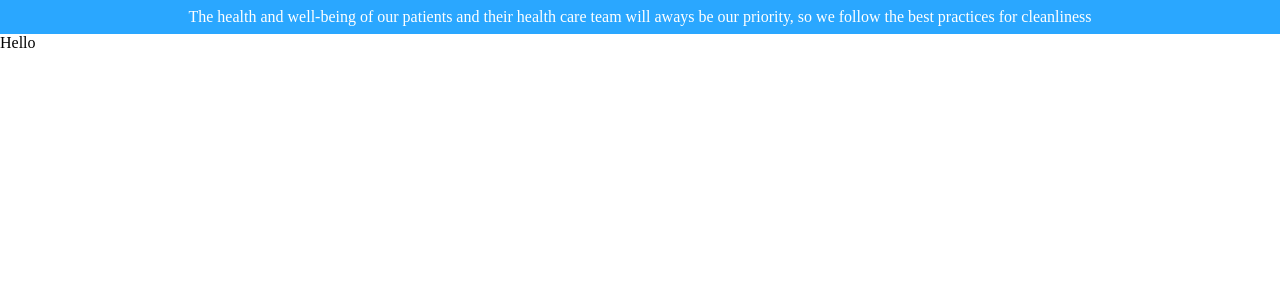
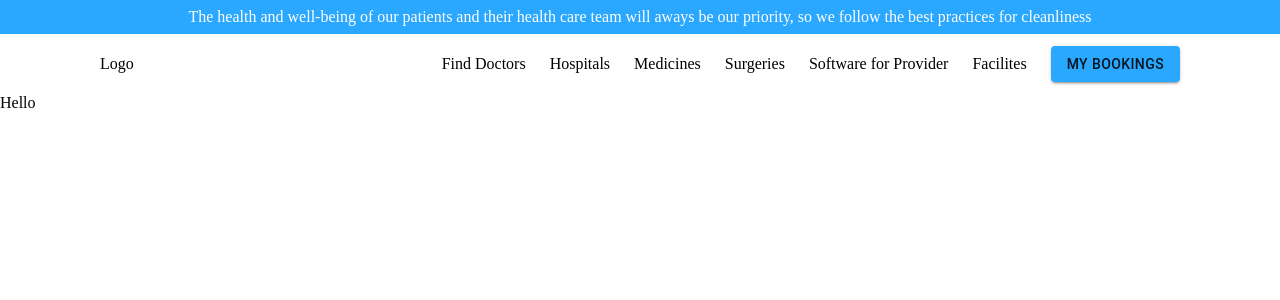
Before and after one commit to saurabhk79/medify, a React (Vite) app: page / in a window 1280 px wide. Shown: the top 300 px of the page. Built offline with nearby package versions, Linux system fonts and the light colour scheme.

Commit message:
added router, themes and navbar

```diff
--- a/package.json
+++ b/package.json
@@ -14,7 +14,8 @@
     "@emotion/styled": "^11.11.5",
     "@mui/material": "^5.15.18",
     "react": "^18.2.0",
-    "react-dom": "^18.2.0"
+    "react-dom": "^18.2.0",
+    "react-router-dom": "^6.23.1"
   },
   "devDependencies": {
     "@types/react": "^18.2.43",
--- a/src/App.css
+++ b/src/App.css
@@ -4,3 +4,8 @@
     text-align: center;
     padding: 8px 0;
 }
+
+.container {
+    max-width: 1080px;
+    margin: auto;
+}
--- a/src/App.tsx
+++ b/src/App.tsx
@@ -1,16 +1,28 @@
 import React from "react";
-import "./App.css"
+import "./App.css";
+import Navbar from "./components/Navbar";
+import { createBrowserRouter, RouterProvider } from "react-router-dom";
+
+import Home from "./pages/Home";
+
+const router = createBrowserRouter([
+  {
+    path: "/",
+    element: <Home />,
+  },
+]);
 
 const App: React.FC = () => {
   return (
-    <div>
+    <>
       <div className="top-headline">
         The health and well-being of our patients and their health care team
         will aways be our priority, so we follow the best practices for
         cleanliness
       </div>
-      <div>Hello</div>
-    </div>
+      <Navbar />
+      <RouterProvider router={router} />
+    </>
   );
 };
 
--- /dev/null
+++ b/src/components/Navbar.tsx
@@ -0,0 +1,21 @@
+import { Button, Stack } from "@mui/material";
+import React from "react";
+
+import { navMenuData } from "../config";
+
+const Navbar: React.FC = () => {
+  return (
+    <Stack direction={"row"} alignItems={"center"} justifyContent={"space-between"} className="container" height={60}>
+      <div>Logo</div>
+
+      <Stack direction={"row"} spacing={3} alignItems={"center"}>
+        {navMenuData.map((data, idx: number) => (
+          <span key={idx} className="">{data}</span>
+        ))}
+        <Button variant="contained">My Bookings</Button>
+      </Stack>
+    </Stack>
+  );
+};
+
+export default Navbar;
--- /dev/null
+++ b/src/config.tsx
@@ -0,0 +1,8 @@
+export const navMenuData: string[] = [
+  "Find Doctors",
+  "Hospitals",
+  "Medicines",
+  "Surgeries",
+  "Software for Provider",
+  "Facilites",
+];
--- a/src/main.tsx
+++ b/src/main.tsx
@@ -1,10 +1,14 @@
-import React from 'react'
-import ReactDOM from 'react-dom/client'
-import App from './App.tsx'
-import './index.css'
+import React from "react";
+import ReactDOM from "react-dom/client";
+import App from "./App.tsx";
+import "./index.css";
+import { ThemeProvider } from "@mui/material";
+import theme from "./theme.tsx";
 
-ReactDOM.createRoot(document.getElementById('root')!).render(
+ReactDOM.createRoot(document.getElementById("root")!).render(
   <React.StrictMode>
-    <App />
-  </React.StrictMode>,
-)
+    <ThemeProvider theme={theme}>
+      <App />
+    </ThemeProvider>
+  </React.StrictMode>
+);
--- /dev/null
+++ b/src/pages/Home.tsx
@@ -0,0 +1,12 @@
+import React from "react";
+
+const Home: React.FC = () => {
+  return (
+    <div>
+
+      <div>Hello</div>
+    </div>
+  );
+};
+
+export default Home;
--- /dev/null
+++ b/src/theme.tsx
@@ -0,0 +1,15 @@
+// theme.js
+import { ThemeOptions, createTheme } from "@mui/material/styles";
+
+const themeOptions:ThemeOptions = {
+  palette: {
+    mode: "light",
+    primary: {
+      main: "#2aa7ff",
+    },
+  },
+};
+
+const theme = createTheme(themeOptions);
+
+export default theme;
```
Also changed, not shown: 1 other file (tests, documents, lock files or other folders).
